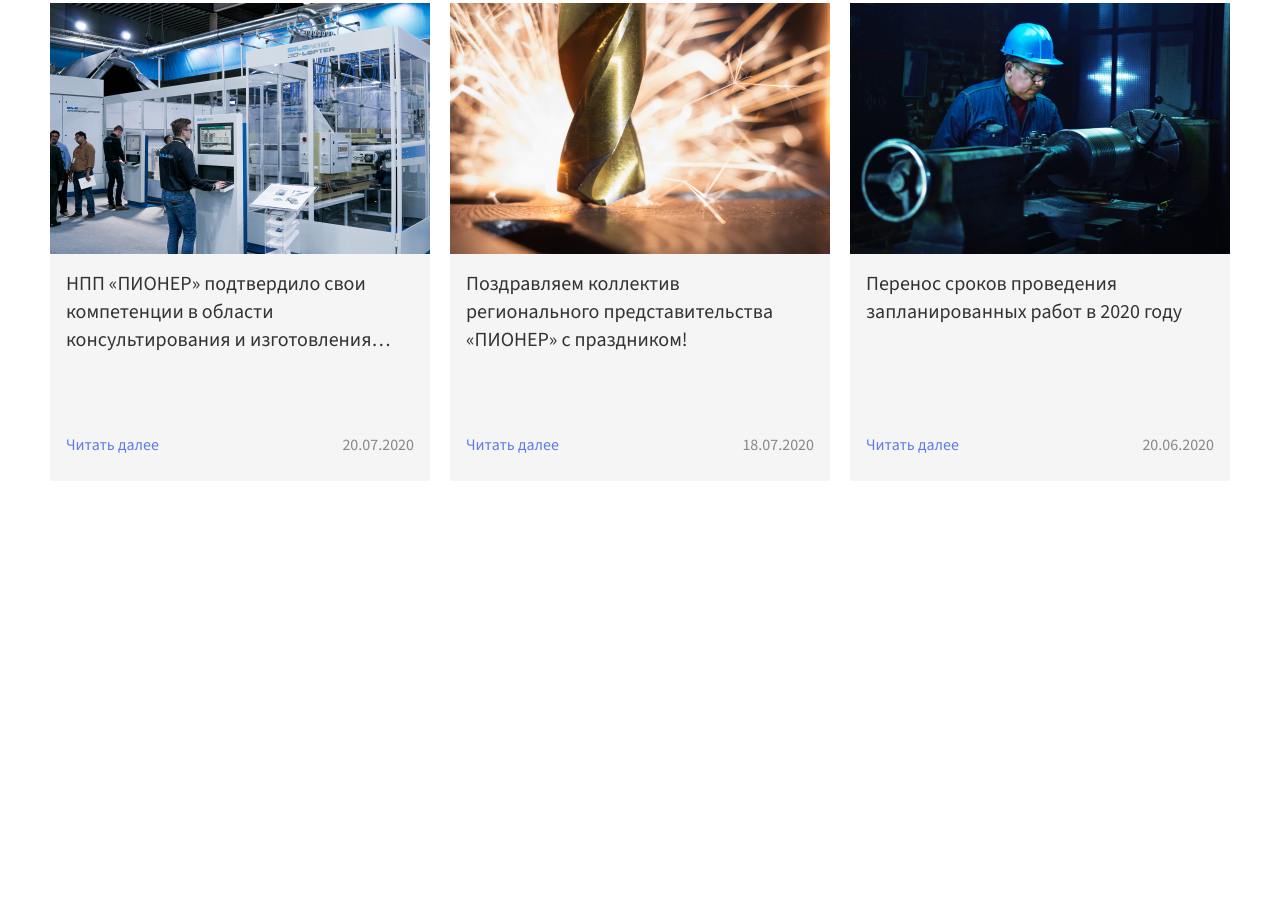
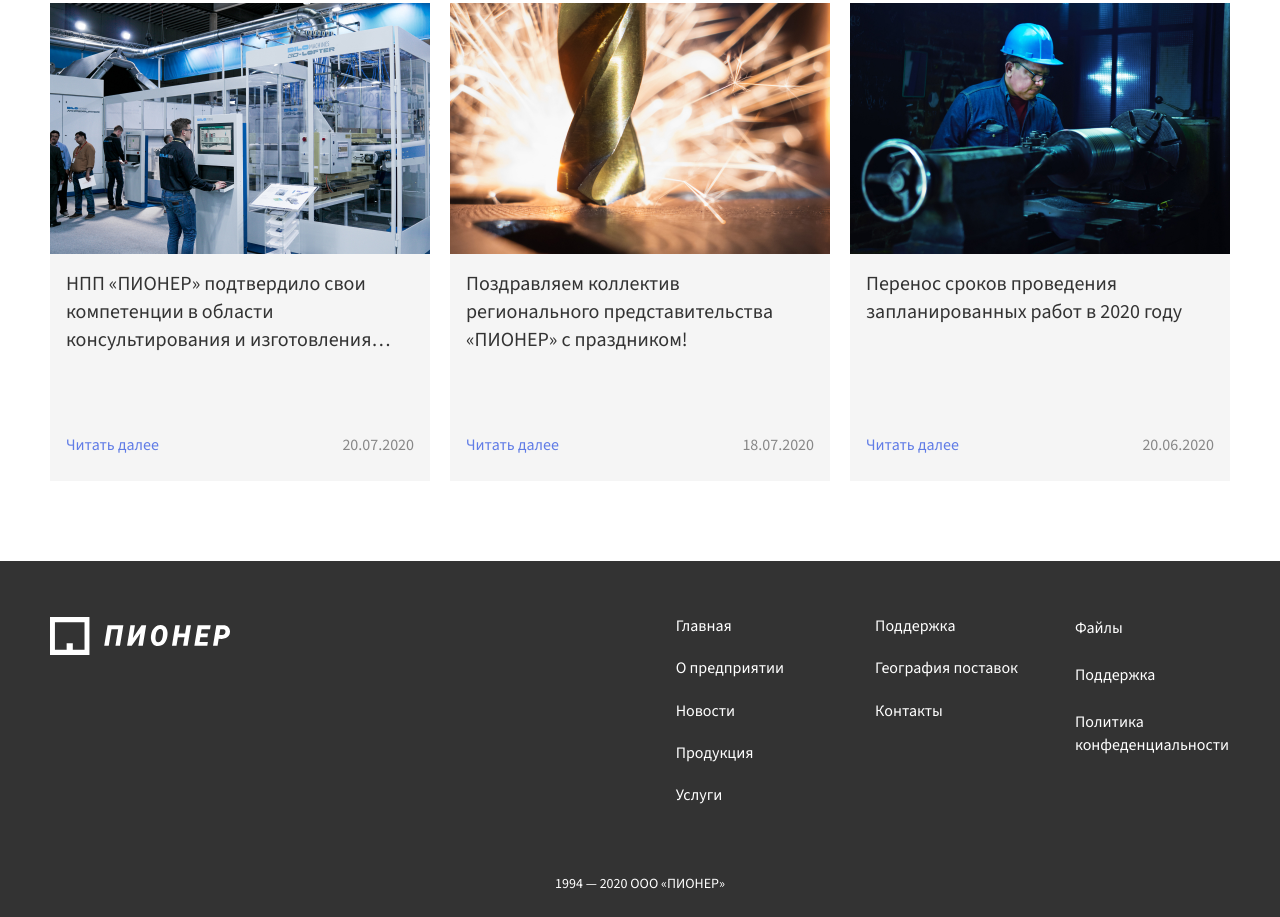
Before and after one commit to d3flore/pioner, a plain HTML site: page index.html in a window 1280 px wide. Shown: the part 3651-4568 px from the top of the page. Before the commit the page ends 4212 px from the top, so only its background shows below. Drawn offline with Linux system fonts and the light colour scheme.

Commit message:
Добавление секции и подвала страницы

```diff
--- a/index.html
+++ b/index.html
@@ -396,7 +396,9 @@
                   </h3>
                   <div class="news-card__bottom">
                     <a href="#" class="news-card__link">Читать далее</a>
-                    <time class="news-card__date" datetime="2020-07-20">20.07.2020</time>
+                    <time class="news-card__date" datetime="2020-07-20"
+                      >20.07.2020</time
+                    >
                   </div>
                 </div>
               </article>
@@ -413,12 +415,14 @@
                 />
                 <div class="news-card__inner">
                   <h3 class="news-card__title">
-                  Поздравляем коллектив регионального представительства «ПИОНЕР»
-                  с праздником!
+                    Поздравляем коллектив регионального представительства
+                    «ПИОНЕР» с праздником!
                   </h3>
                   <div class="news-card__bottom">
                     <a href="#" class="news-card__link">Читать далее</a>
-                <time class="news-card__date" datetime="2020-07-18">18.07.2020</time>
+                    <time class="news-card__date" datetime="2020-07-18"
+                      >18.07.2020</time
+                    >
                   </div>
                 </div>
               </article>
@@ -439,7 +443,9 @@
                   </h3>
                   <div class="news-card__bottom">
                     <a href="#" class="news-card__link">Читать далее</a>
-                <time class="news-card__date" datetime="2020-06-20">20.06.2020</time>
+                    <time class="news-card__date" datetime="2020-06-20"
+                      >20.06.2020</time
+                    >
                   </div>
                 </div>
               </article>
@@ -448,5 +454,74 @@
         </div>
       </section>
     </main>
+
+    <footer class="footer">
+      <div class="footer-main container">
+        <div class="footer-body">
+          <div class="logo-wrapper">
+            <a class="footer-logo" href="#" width="180" height="38"
+              ><img
+                class="footer-logo-image"
+                src="./icons/logo-footer.svg"
+                alt="logo"
+              />
+            </a>
+          </div>
+
+          <div class="footer-lists">
+            <nav class="footer-nav">
+              <ul class="footer-main-list">
+                <ul class="footer-first-nav-list">
+                  <li class="footer-nav-item">
+                    <a class="footer-nav-link" href="/">Главная</a>
+                  </li>
+                  <li class="footer-nav-item">
+                    <a class="footer-nav-link" href="/">О предприятии</a>
+                  </li>
+                  <li class="footer-nav-item">
+                    <a class="footer-nav-link" href="/">Новости</a>
+                  </li>
+                  <li class="footer-nav-item">
+                    <a class="footer-nav-link" href="/">Продукция</a>
+                  </li>
+                  <li class="footer-nav-item">
+                    <a class="footer-nav-link" href="/">Услуги</a>
+                  </li>
+                </ul>
+
+                <ul class="footer-second-nav-list">
+                  <li class="footer-nav-item">
+                    <a class="footer-nav-link" href="/">Поддержка</a>
+                  </li>
+                  <li class="footer-nav-item">
+                    <a class="footer-nav-link" href="/">География поставок</a>
+                  </li>
+                  <li class="footer-nav-item">
+                    <a class="footer-nav-link" href="/">Контакты</a>
+                  </li>
+                </ul>
+              </ul>
+            </nav>
+
+            <ul class="footer-tools-list">
+              <li class="footer-tools-item">
+                <a class="footer-tools-link" href="/">Файлы</a>
+              </li>
+              <li class="footer-tools-item">
+                <a class="footer-tools-link" href="/">Поддержка</a>
+              </li>
+              <li class="footer-tools-item">
+                <a class="footer-tools-link" href="/"
+                  >Политика конфеденциальности</a
+                >
+              </li>
+            </ul>
+          </div>
+        </div>
+      </div>
+      <div class="footer-extra">
+        <div class="footer-copyright">1994 — 2020 ООО «ПИОНЕР»</div>
+      </div>
+    </footer>
   </body>
 </html>
--- a/styles.css
+++ b/styles.css
@@ -441,6 +441,78 @@ a {
   color: var(--color-gray);
 }
 
+.footer {
+  background-color: var(--color-dark);
+}
+
+a.footer-nav-link {
+  color: var(--color-light);
+}
+
+.footer-main {
+  padding-block: 56px;
+}
+
+.footer-body {
+  display: flex;
+  justify-content: space-between;
+}
+
+.footer-logo {
+  grid-column: 4 span;
+}
+
+.footer-lists {
+  display: flex;
+  column-gap: 57px;
+}
+
+.footer-main-list {
+  display: grid;
+  grid-template-columns: auto auto;
+  column-gap: 91px;
+}
+
+.footer-first-nav-list {
+  display: flex;
+  flex-direction: column;
+  row-gap: 24px;
+}
+
+.footer-nav-item {
+  display: inline-flex;
+}
+
+.footer-nav-link {
+  line-height: 1.14;
+}
+
+.footer-second-nav-list {
+  display: flex;
+  flex-direction: column;
+  row-gap: 24px;
+}
+
+.footer-tools-list {
+  display: flex;
+  flex-direction: column;
+  row-gap: 24px;
+  width: 155px;
+}
+
+.footer-tools-link{
+  color: var(--color-light);
+}
+
+.footer-copyright {
+  padding-top: 16px;
+  padding-bottom: 24px;
+  font-size: 14px;
+  line-height: 1.2;
+  text-align: center;
+  color: var(--color-light);
+}
+
 @media (max-width: 1024px) {
 }
 
```
Also changed, not shown: icons/logo-footer.svg (added). Lines whose indentation alone changed are shown as unchanged.
